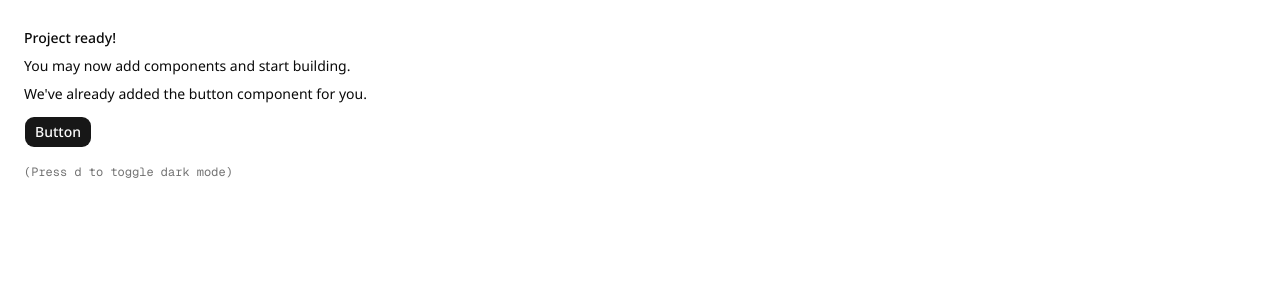
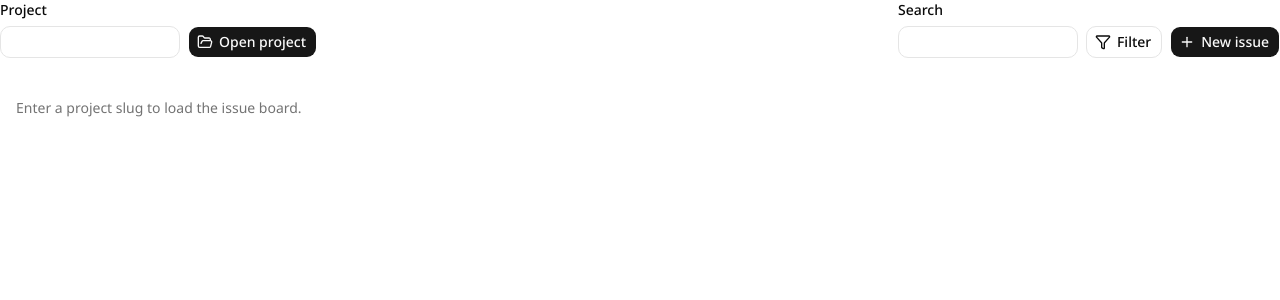
Before and after one commit to jhynsoo/radial, a Next.js app in the folder apps/web/: page / in a window 1280 px wide. Shown: the top 300 px of the page. Built offline with nearby package versions, Linux system fonts and the light colour scheme.

Commit message:
feat(web): show issue board on home

```diff
--- a/apps/web/app/page.tsx
+++ b/apps/web/app/page.tsx
@@ -1,19 +1,37 @@
-import { Button } from "@workspace/ui/components/button"
+import { BoardToolbar } from "@/components/issues/board-toolbar"
+import { IssueKanbanBoard } from "@/components/issues/issue-kanban-board"
+import { filterIssues } from "@/lib/issues/board"
+import { searchIssues } from "@/lib/tracker/client"
+import { WORKFLOW_STATES } from "@/lib/tracker/constants"
 
-export default function Page() {
+type PageProps = {
+  searchParams?: Promise<{
+    project?: string
+    q?: string
+  }>
+}
+
+export default async function Page({ searchParams }: PageProps) {
+  const params = await searchParams
+  const project = params?.project?.trim() ?? ""
+  const query = params?.q?.trim() ?? ""
+  const issues = project
+    ? filterIssues(
+        await searchIssues({ project, states: WORKFLOW_STATES }),
+        query,
+      )
+    : []
+
   return (
-    <div className="flex min-h-svh p-6">
-      <div className="flex max-w-md min-w-0 flex-col gap-4 text-sm leading-loose">
-        <div>
-          <h1 className="font-medium">Project ready!</h1>
-          <p>You may now add components and start building.</p>
-          <p>We&apos;ve already added the button component for you.</p>
-          <Button className="mt-2">Button</Button>
+    <main className="min-h-svh bg-background">
+      <BoardToolbar project={project} query={query} />
+      {project ? (
+        <IssueKanbanBoard issues={issues} />
+      ) : (
+        <div className="px-4 py-10 text-sm text-muted-foreground">
+          Enter a project slug to load the issue board.
         </div>
-        <div className="text-muted-foreground font-mono text-xs">
-          (Press <kbd>d</kbd> to toggle dark mode)
-        </div>
-      </div>
-    </div>
+      )}
+    </main>
   )
 }
```
